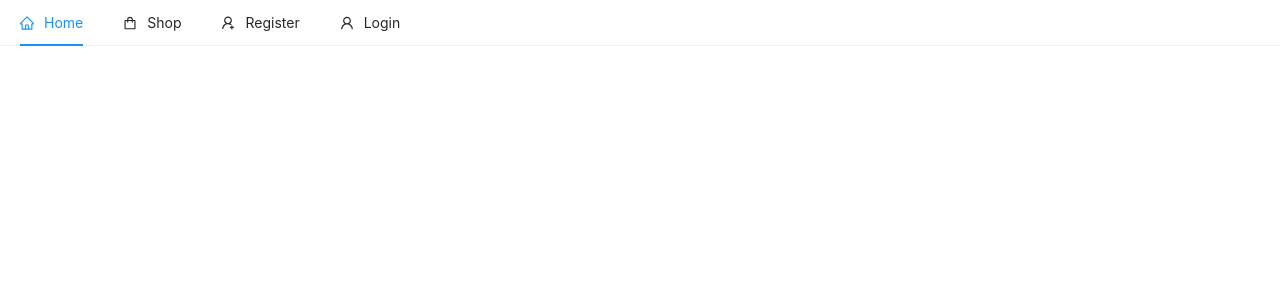
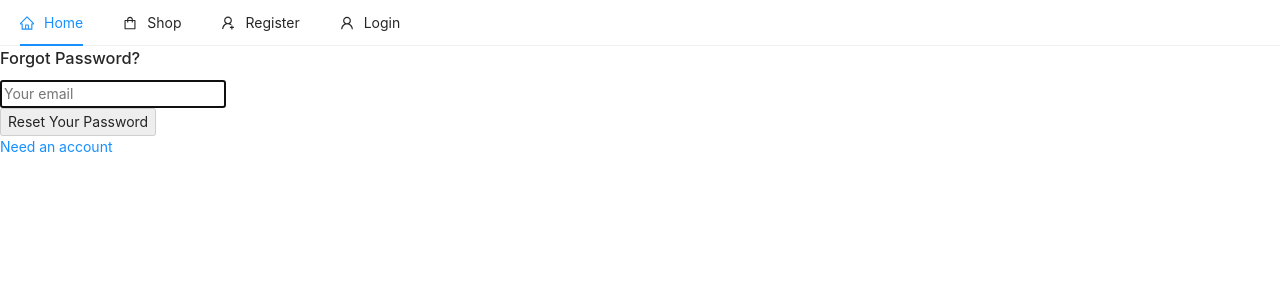
Before and after one commit to munirmahmud/storefolk---MERN-Stack-Project, a React (Create React App) app in the folder client/: page /forgot/password in a window 1280 px wide. Shown: the top 300 px of the page. Built offline with nearby package versions, Linux system fonts and the light colour scheme; no server answers.

Commit message:
Forgot password system added

```diff
--- a/client/src/App.js
+++ b/client/src/App.js
@@ -5,6 +5,7 @@ import { ToastContainer } from 'react-toastify';
 import 'react-toastify/dist/ReactToastify.min.css';
 import Header from './components/Nav/Header';
 import { auth } from './config/firebase';
+import ForgotPassword from './pages/Auth/ForgotPassword';
 import Login from './pages/Auth/Login';
 import Register from './pages/Auth/Register';
 import RegisterComplete from './pages/Auth/RegisterComplete';
@@ -44,6 +45,7 @@ function App() {
         <Route exact path="/login" component={Login} />
         <Route exact path="/register" component={Register} />
         <Route exact path="/register/complete" component={RegisterComplete} />
+        <Route exact path="/forgot/password/" component={ForgotPassword} />
       </Switch>
     </>
   );
--- /dev/null
+++ b/client/src/pages/Auth/ForgotPassword.jsx
@@ -0,0 +1,63 @@
+import { MailOutlined } from '@ant-design/icons';
+import React, { useState } from 'react';
+import { Link } from 'react-router-dom';
+import { toast } from 'react-toastify';
+import { auth } from '../../config/firebase';
+
+const ForgotPassword = () => {
+    const [email, setEmail] = useState("");
+    const [loading, setLoading] = useState(false);
+
+    const handleSubmit = async (e) => {
+        e.preventDefault();
+        setLoading(true);
+
+        const config = {
+            url: process.env.REACT_APP_FORGOT_PASSWORD_REDIRECT_URL,
+            handleCodeInApp: true,
+        }
+
+        await auth.sendPasswordResetEmail(email, config).then((user) => {
+            setEmail("");
+            setLoading(false);
+            toast.success("Check your email for password reset link.");
+        }).catch((error) => {
+            console.log(error);
+            toast.error(error.message);
+        });
+
+    }
+
+    return (
+        <div className="container">
+            <div className="row">
+                <div className="col-md-6 offset-3 mt-5">
+                {loading ? <h3 className="text-center danger">Checking...</h3> : <h3 className="text-center">Forgot Password?</h3>}
+
+                    <form onSubmit={handleSubmit}>
+                        <div className="form-group">
+                            <input type="email"
+                                className="form-control"
+                                value={email}
+                                onChange={(e) => setEmail(e.target.value)}
+                                placeholder="Your email"
+                                autoFocus
+                            />
+                        </div>
+
+                        <button
+                        type="submit"
+                        icon={<MailOutlined />}
+                        disabled={!email}
+                        className="btn btn-raised"
+                        >Reset Your Password</button>
+                    </form>
+
+                    <Link to="/register" className="float-right text-danger">Need an account</Link>
+                </div>
+            </div>
+        </div>
+    );
+}
+
+export default ForgotPassword;
--- a/client/src/pages/Auth/Login.jsx
+++ b/client/src/pages/Auth/Login.jsx
@@ -2,6 +2,7 @@ import { GoogleOutlined, MailOutlined } from '@ant-design/icons';
 import { Button } from 'antd';
 import React, { useState } from 'react';
 import { useDispatch } from 'react-redux';
+import { Link } from 'react-router-dom';
 import { toast } from 'react-toastify';
 import { auth, googleAuthProvider } from '../../config/firebase';
 
@@ -101,8 +102,11 @@ const Login = ({ history }) => {
                         shape="round"
                         size="large"
                         danger
+                        className="mb-3"
                         icon={<GoogleOutlined />}
                         >Login with Google</Button>
+
+                        <Link to="/forgot/password" className="float-right text-danger">Forgot Password</Link>
                 </div>
             </div>
         </div>
```
